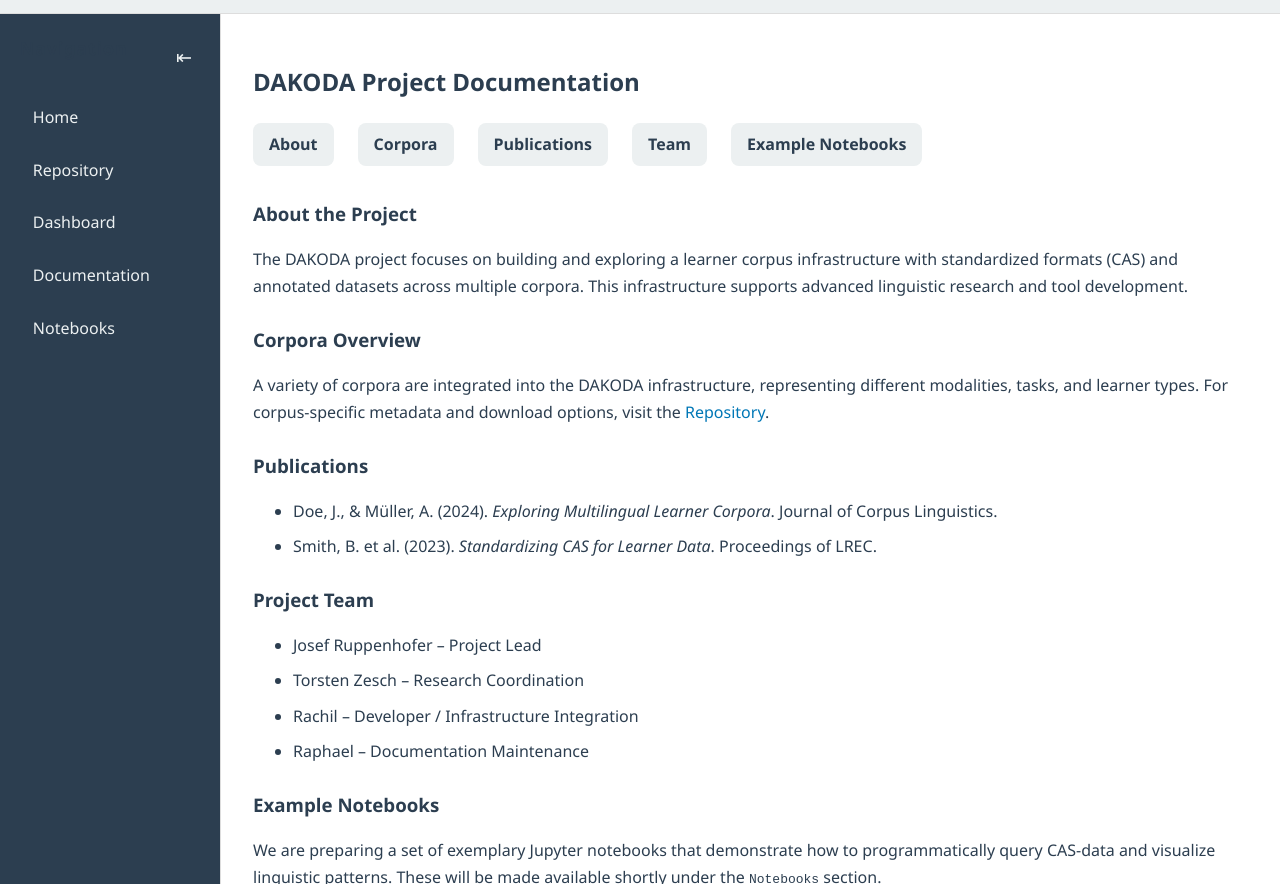
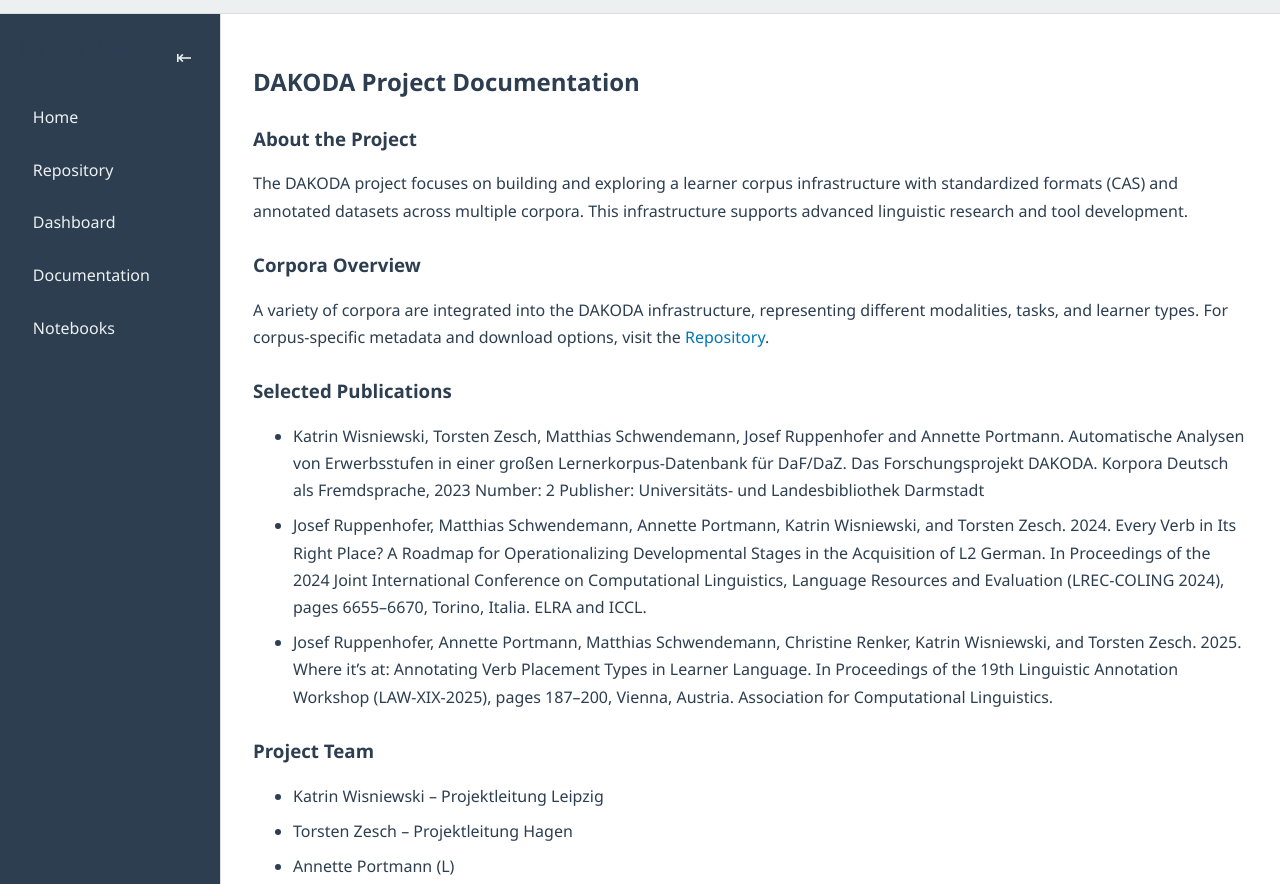
Before and after one commit to dakoda-project/DAKODA, an Eleventy site: page input/docs.en.njk in a window 1280 px wide. Shown: the part 68-952 px from the top of the page. Built offline with nearby package versions, Linux system fonts and the light colour scheme; Eleventy itself is replaced by a stand-in of ours; files that its build step writes are made by us from their sources.

Commit message:
updated docs.en.njk as well

```diff
--- a/input/docs.en.njk
+++ b/input/docs.en.njk
@@ -6,13 +6,13 @@ title: Documentation – DAKODA Infrastructure
 
 <h2>DAKODA Project Documentation</h2>
 
-<nav class="doc-nav">
+<!--nav class="doc-nav">
   <a href="#about">About</a>
   <a href="#corpora">Corpora</a>
   <a href="#publications">Publications</a>
   <a href="#team">Team</a>
   <a href="#notebooks">Example Notebooks</a>
-</nav>
+</nav-->
 
 <section id="about">
   <h3>About the Project</h3>
@@ -25,21 +25,25 @@ title: Documentation – DAKODA Infrastructure
 </section>
 
 <section id="publications">
-  <h3>Publications</h3>
+  <h3>Selected Publications</h3>
   <ul>
-    <li>Doe, J., & Müller, A. (2024). <i>Exploring Multilingual Learner Corpora</i>. Journal of Corpus Linguistics.</li>
-    <li>Smith, B. et al. (2023). <i>Standardizing CAS for Learner Data</i>. Proceedings of LREC.</li>
-    <!-- Add real ones here later -->
+    <li>Katrin Wisniewski, Torsten Zesch, Matthias Schwendemann, Josef Ruppenhofer and Annette Portmann. Automatische Analysen von Erwerbsstufen in einer großen Lernerkorpus-Datenbank für DaF/DaZ. Das Forschungsprojekt DAKODA.  Korpora Deutsch als Fremdsprache, 2023 Number: 2 Publisher: Universitäts- und Landesbibliothek Darmstadt</li>
+    <li>Josef Ruppenhofer, Matthias Schwendemann, Annette Portmann, Katrin Wisniewski, and Torsten Zesch. 2024. Every Verb in Its Right Place? A Roadmap for Operationalizing Developmental Stages in the Acquisition of L2 German. In Proceedings of the 2024 Joint International Conference on Computational Linguistics, Language Resources and Evaluation (LREC-COLING 2024), pages 6655–6670, Torino, Italia. ELRA and ICCL.</li>
+    <li>Josef Ruppenhofer, Annette Portmann, Matthias Schwendemann, Christine Renker, Katrin Wisniewski, and Torsten Zesch. 2025. Where it’s at: Annotating Verb Placement Types in Learner Language. In Proceedings of the 19th Linguistic Annotation Workshop (LAW-XIX-2025), pages 187–200, Vienna, Austria. Association for Computational Linguistics.</lu>
+
+    <!-- Echte Publikationen später hinzufügen -->
   </ul>
 </section>
 
 <section id="team">
   <h3>Project Team</h3>
   <ul>
-    <li>Josef Ruppenhofer – Project Lead</li>
-    <li>Torsten Zesch – Research Coordination</li>
-    <li>Rachil – Developer / Infrastructure Integration</li>
-    <li>Raphael – Documentation Maintenance</li>
+  <li>Katrin Wisniewski – Projektleitung Leipzig</li>
+    <li>Torsten Zesch – Projektleitung Hagen</li>
+    <li>Annette Portmann (L)</li>
+    <li>Christine Renker (L)</li>
+    <li>Josef Ruppenhofer (HA)</li>
+    <li>Matthias Schwendemann (L)</li>
   </ul>
 </section>
 
```
